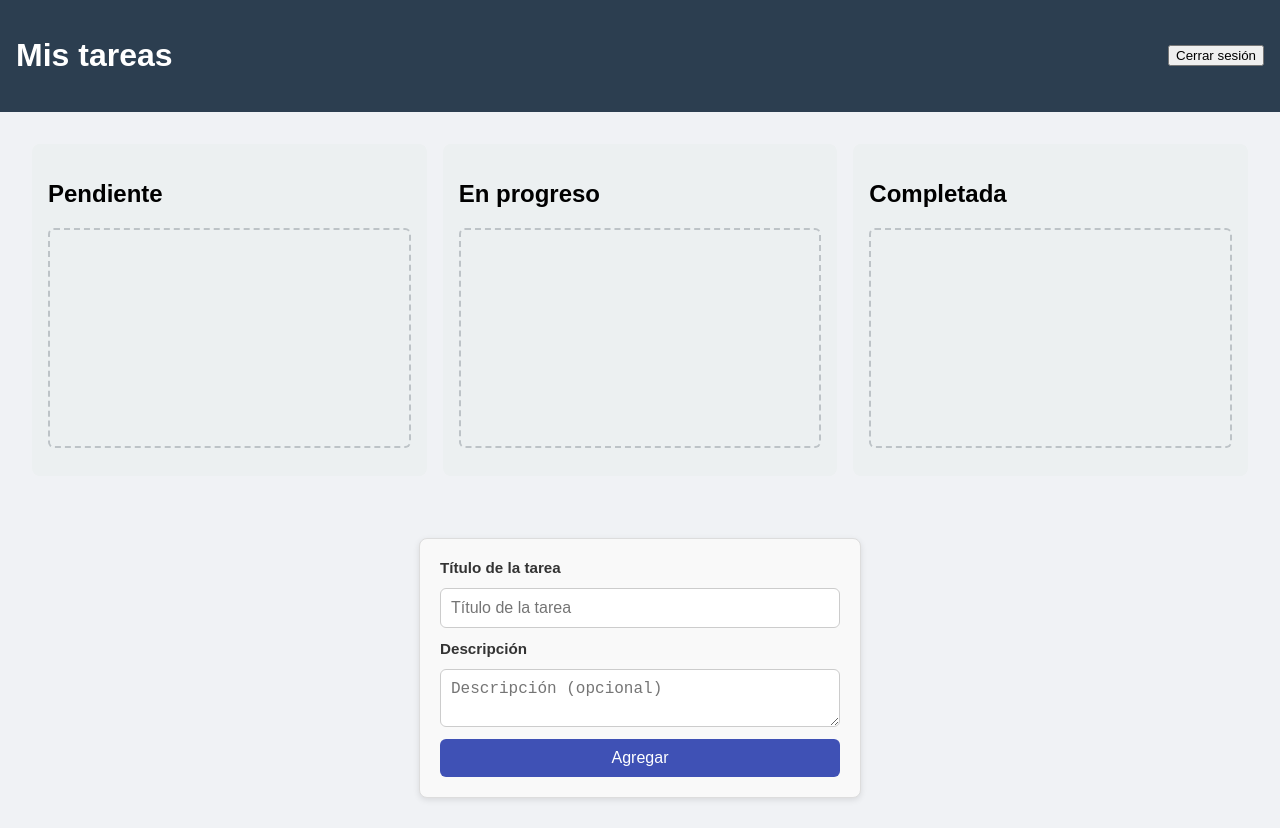
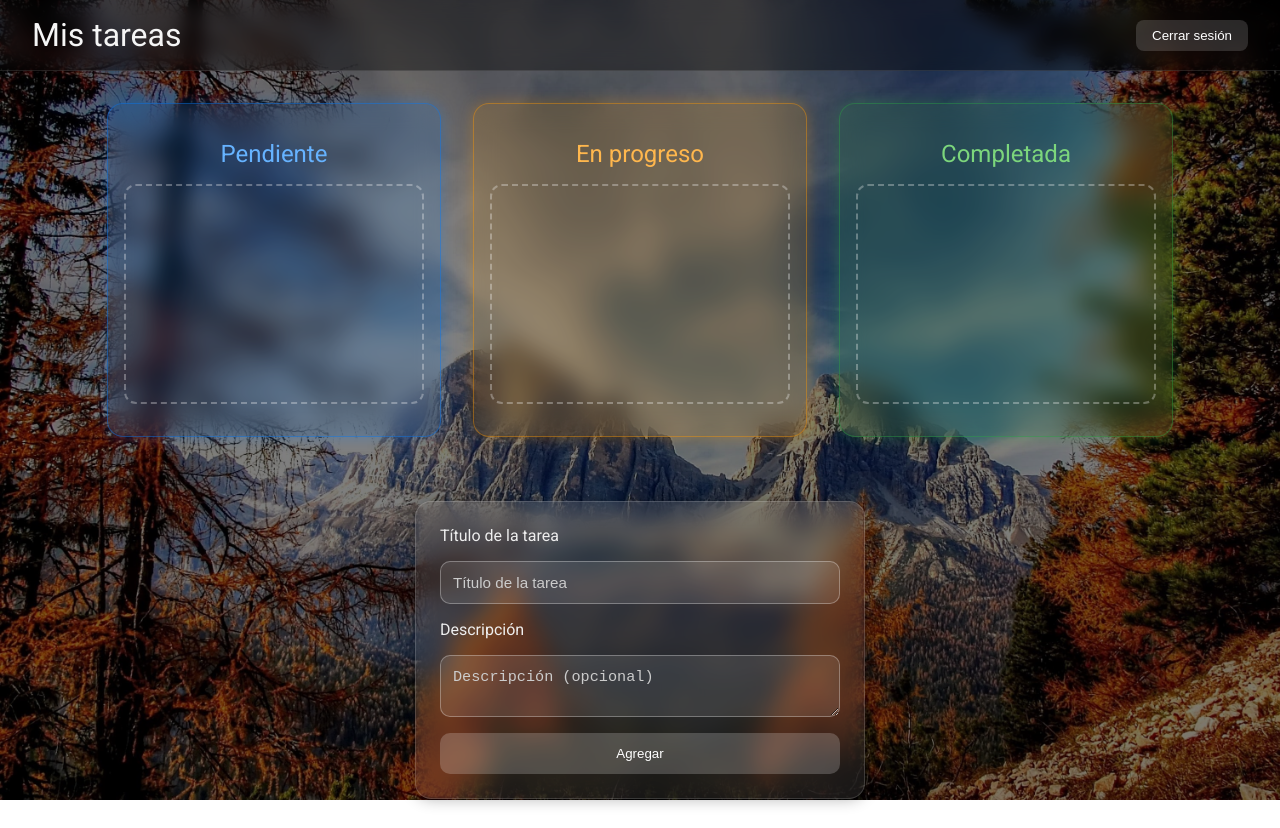
Before and after one commit to Gagoxyz/todo-app, a website: page public/dashboard.html in a window 1280 px wide. After the commit the page ends 800 px from the top, so only its background shows below. Drawn offline with Linux system fonts and the light colour scheme; no server answers; sample sign-in values are in the browser's storage.

Commit message:
Estilos en dashboard y modificación estilos login

```diff
--- a/public/assets/css/dashboard.css
+++ b/public/assets/css/dashboard.css
@@ -1,96 +1,211 @@
+@import url('https://fonts.googleapis.com/css2?family=Roboto:wght@300;400;700&display=swap');
+
+/* Fondo */
 body {
-    font-family: sans-serif;
-    background: #f0f2f5;
   margin: 0;
   padding: 0;
+  font-family: 'Roboto', sans-serif;
+  background: url('../images/dolomites-2897227.jpg') no-repeat center center fixed;
+  background-size: cover;
+  min-height: 100vh;
+  position: relative;
+  overflow-y: auto;
+  color: #f5f5f5;
 }
 
+/* Capa oscura */
+body::before {
+  content: '';
+  position: fixed;
+  inset: 0;
+  background-color: rgba(0, 0, 0, 0.5);
+  z-index: 0;
+}
+
+/* Z-index general */
+header, main, form {
+  position: relative;
+  z-index: 1;
+}
+
+/* Encabezado */
 header {
-    background: #2c3e50;
-    color: white;
-    padding: 1rem;
+  backdrop-filter: blur(10px);
+  background-color: rgba(0, 0, 0, 0.4);
+  padding: 1rem 2rem;
   display: flex;
   justify-content: space-between;
   align-items: center;
+  border-bottom: 1px solid rgba(255, 255, 255, 0.1);
 }
 
+header h1 {
+  font-weight: 400;
+  margin: 0;
+}
+
+#logoutBtn {
+  background-color: rgba(255, 255, 255, 0.15);
+  color: #fff;
+  border: none;
+  padding: 0.5rem 1rem;
+  border-radius: 8px;
+  cursor: pointer;
+  font-weight: 500;
+  transition: background 0.2s ease;
+}
+
+#logoutBtn:hover {
+  background-color: rgba(255, 255, 255, 0.25);
+}
+
+/* Contenedor de columnas */
 main {
   display: flex;
-    justify-content: space-around;
-    padding: 2rem;
-    gap: 1rem;
+  flex-wrap: wrap;
+  justify-content: center;
+  gap: 2rem;
+  padding: 2rem 1rem;
 }
 
+/* Columna de tareas */
 .task-column {
-    background: #ecf0f1;
+  background-color: rgba(255, 255, 255, 0.08);
+  backdrop-filter: blur(12px);
+  border: 1px solid rgba(255, 255, 255, 0.15);
+  border-radius: 16px;
   padding: 1rem;
-    border-radius: 8px;
-    width: 30%;
+  width: 300px;
   min-height: 300px;
+  box-shadow: 0 0 15px rgba(0, 0, 0, 0.3);
 }
 
+.task-column h2 {
+  text-align: center;
+  font-weight: 400;
+  margin-bottom: 1rem;
+  color: #f4e2d8;
+}
+
+/* Lista de tareas */
 .task-list {
   min-height: 200px;
   padding: 0.5rem;
-    border: 2px dashed #bdc3c7;
-    border-radius: 6px;
+  border: 2px dashed rgba(255, 255, 255, 0.3);
+  border-radius: 12px;
 }
 
+/* Tarjetas individuales */
 .task {
-    background: white;
-    padding: 0.5rem;
+  background-color: rgba(255, 255, 255, 0.1);
+  padding: 0.75rem;
   margin: 0.5rem 0;
-    border-radius: 4px;
+  border-radius: 10px;
   cursor: grab;
-    box-shadow: 0 1px 3px rgba(0, 0, 0, 0.1);
+  box-shadow: 0 2px 4px rgba(0,0,0,0.2);
+  transition: transform 0.1s;
+  color: #f5f5f5;
 }
 
-form {
-    display: flex;
-    justify-content: center;
-    gap: 0.5rem;
-    margin: 2rem;
+.task:hover {
+  transform: scale(1.02);
 }
 
+/* Formulario para agregar tarea */
 .task-form {
+  background-color: rgba(255, 255, 255, 0.08);
+  backdrop-filter: blur(12px);
+  border: 1px solid rgba(255, 255, 255, 0.15);
+  border-radius: 16px;
+  padding: 1.5rem;
+  margin: 2rem auto;
   max-width: 400px;
-  margin: 30px auto;
-  padding: 20px;
-  background: #f9f9f9;
-  border: 1px solid #ddd;
-  border-radius: 8px;
   display: flex;
   flex-direction: column;
-  gap: 12px;
-  box-shadow: 0 2px 6px rgba(0,0,0,0.1);
+  gap: 1rem;
+  box-shadow: 0 0 15px rgba(0, 0, 0, 0.3);
 }
 
 .task-form label {
-  font-weight: bold;
-  font-size: 0.95rem;
-  color: #333;
+  font-weight: 500;
+  color: #eee;
 }
 
 .task-form input,
 .task-form textarea {
-  padding: 10px;
-  font-size: 1rem;
-  border: 1px solid #ccc;
-  border-radius: 6px;
+  padding: 0.75rem;
+  border-radius: 10px;
+  border: 1px solid rgba(255, 255, 255, 0.3);
+  background-color: rgba(255, 255, 255, 0.1);
+  color: #fff;
+  font-size: 0.95rem;
   resize: vertical;
 }
 
+.task-form input::placeholder,
+.task-form textarea::placeholder {
+  color: #ccc;
+}
+
 .task-form button {
-  padding: 10px;
-  background-color: #3f51b5;
-  color: white;
+  padding: 0.8rem;
+  background-color: rgba(255, 255, 255, 0.2);
+  color: #fff;
   border: none;
-  border-radius: 6px;
-  font-size: 1rem;
+  border-radius: 10px;
+  font-weight: 500;
   cursor: pointer;
-  transition: background-color 0.3s;
+  transition: background 0.2s ease, transform 0.2s ease;
 }
 
 .task-form button:hover {
-  background-color: #2c3e9f;
+  background-color: rgba(255, 255, 255, 0.3);
+  transform: translateY(-1px);
 }
+
+/* Colores por tipo de columna */
+.task-column.todo {
+  background-color: rgba(0, 123, 255, 0.15); /* Azul */
+  border: 1px solid rgba(0, 123, 255, 0.4);
+  box-shadow: 0 0 15px rgba(0, 123, 255, 0.3);
+}
+
+.task-column.inProgress {
+  background-color: rgba(255, 152, 0, 0.15); /* Naranja */
+  border: 1px solid rgba(255, 152, 0, 0.4);
+  box-shadow: 0 0 15px rgba(255, 152, 0, 0.3);
+}
+
+.task-column.done {
+  background-color: rgba(40, 167, 69, 0.15); /* Verde */
+  border: 1px solid rgba(40, 167, 69, 0.4);
+  box-shadow: 0 0 15px rgba(40, 167, 69, 0.3);
+}
+
+/* Opcional: cambiar color de títulos */
+.todo h2 {
+  color: #66b3ff;
+}
+.inProgress h2 {
+  color: #ffb74d;
+}
+.done h2 {
+  color: #7cd67c;
+}
+
+/* Estilo de tareas dentro de cada columna */
+
+.task-column.todo .task {
+  border-left: 4px solid #007bff; /* Azul */
+  background-color: rgba(0, 123, 255, 0.1);
+}
+
+.task-column.inProgress .task {
+  border-left: 4px solid #ff9800; /* Naranja */
+  background-color: rgba(255, 152, 0, 0.1);
+}
+
+.task-column.done .task {
+  border-left: 4px solid #28a745; /* Verde */
+  background-color: rgba(40, 167, 69, 0.1);
+}
--- a/public/assets/css/styles.css
+++ b/public/assets/css/styles.css
@@ -8,11 +8,14 @@ body {
   background: url('../images/dolomites-2897227.jpg') no-repeat center center fixed;
   background-size: cover;
   min-height: 100vh;
+  position: relative;
   display: flex;
-  align-items: center;
+  align-items: flex-start; /* o stretch */
   justify-content: center;
-  position: relative;
+  overflow-y: auto; /* Para scrollar cuando sobrepasa */
+  color: #f5f5f5;
 }
+
 
 /* Capa oscura encima del fondo para legibilidad */
 body::before {
@@ -118,11 +121,12 @@ form button:hover {
 }
 
 .main-container {
+  margin-top: 3rem;
+  margin-bottom: 3rem;
   position: relative;
   z-index: 1;
-  max-width: 320px; /* menos ancho */
+  max-width: 320px;
   width: 90vw;
-  margin: 0 auto;
   display: flex;
   flex-direction: column;
   gap: 2rem;
@@ -152,3 +156,17 @@ form button:hover {
   color: #f5f5f5;
   box-shadow: 0 0 20px rgba(0,0,0,0.3);
 }
+
+.footer {
+  margin-top: 2rem;
+  padding: 1rem 0;
+  text-align: center;
+  color: #eee;
+  font-size: 0.9rem;
+  font-family: 'Roboto', sans-serif;
+  background-color: rgba(0, 0, 0, 0.3);
+  border-radius: 12px;
+  max-width: 320px;
+  margin-left: auto;
+  margin-right: auto;
+}
--- a/public/dashboard.html
+++ b/public/dashboard.html
@@ -4,7 +4,7 @@
 <head>
     <meta charset="UTF-8" />
     <meta name="viewport" content="width=device-width, initial-scale=1.0" />
-    <title>Dashboard - ToDo Trello</title>
+    <title>Tablero de tareas</title>
     <link rel="stylesheet" href="assets/css/dashboard.css" />
 </head>
 
@@ -15,17 +15,17 @@
     </header>
 
     <main>
-        <section class="task-column" data-status="todo">
+        <section class="task-column todo" data-status="todo">
             <h2>Pendiente</h2>
             <div class="task-list" id="todo"></div>
         </section>
 
-        <section class="task-column" data-status="inProgress">
+        <section class="task-column inProgress" data-status="inProgress">
             <h2>En progreso</h2>
             <div class="task-list" id="inProgress"></div>
         </section>
 
-        <section class="task-column" data-status="done">
+        <section class="task-column done" data-status="done">
             <h2>Completada</h2>
             <div class="task-list" id="done"></div>
         </section>
```
Also changed, not shown: public/index.html (+1 -1 lines). Lines whose indentation alone changed are shown as unchanged.
